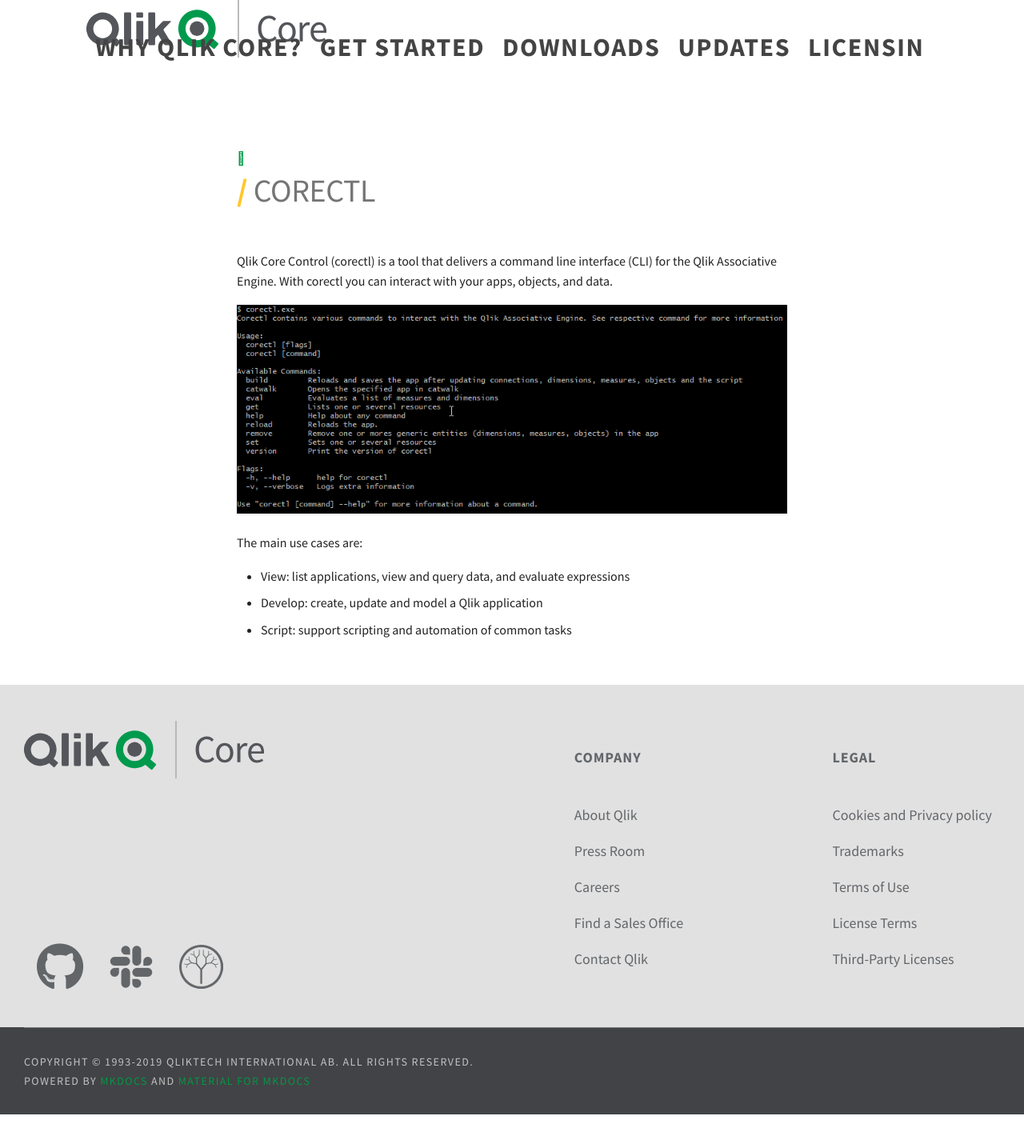
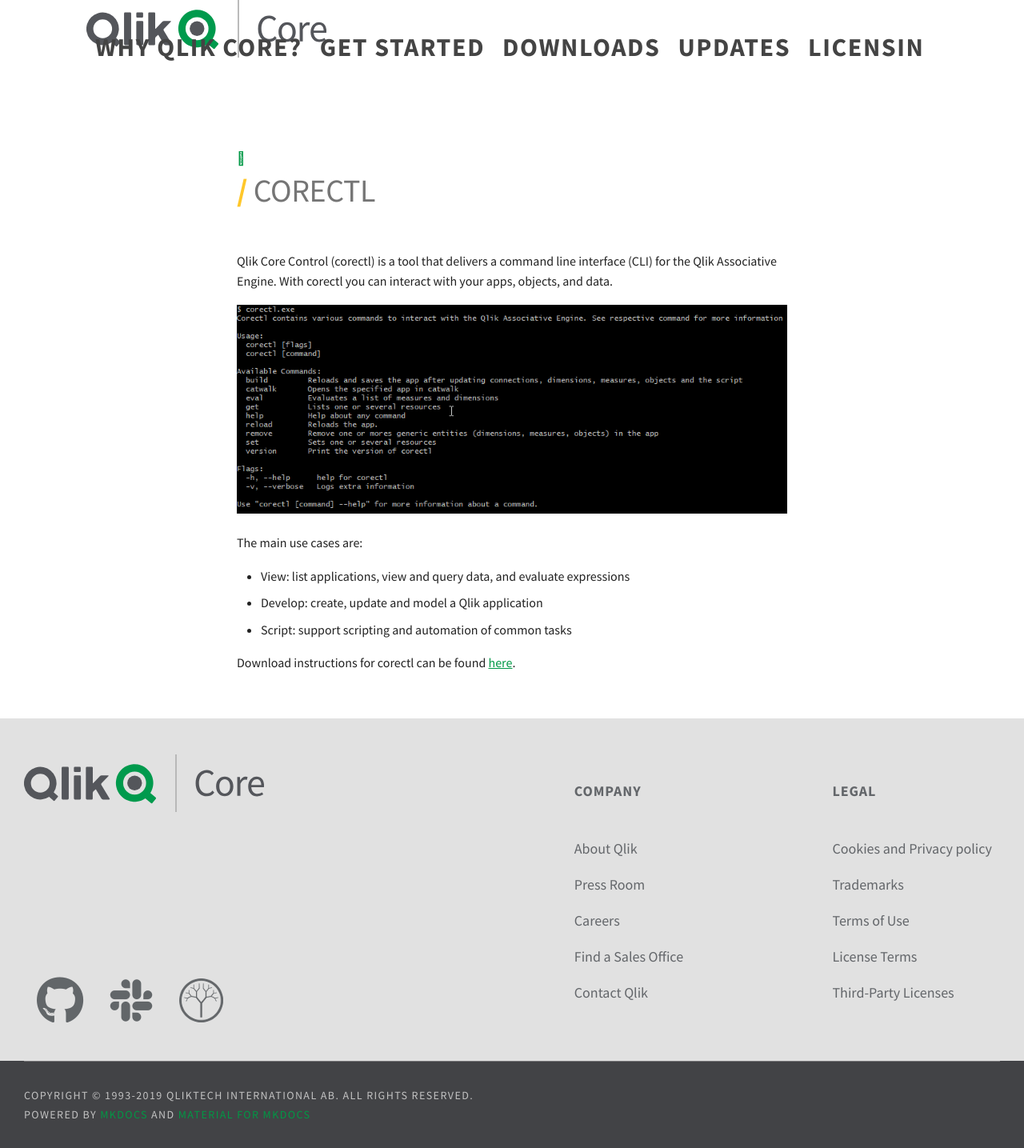
Before and after one commit to qlik-oss/core-website, an MkDocs documentation site: the page built from docs/tooling/corectl.md, in a window 1280 px wide. Shown: the whole page at 80% size. Built offline with MkDocs 1.6.1 and Material for MkDocs 9.7.7, drawn with Linux system fonts in a browser that asks for light colours; nearby versions of some CDN libraries; library files that are not in the unit come from our copies; comment, search, counter and statistics services are not loaded; before the commit the page ends 1393 px from its top, so only the background shows below that.

Commit message:
Update corectl.md (#482)
Added download instructions

```diff
--- a/docs/tooling/corectl.md
+++ b/docs/tooling/corectl.md
@@ -10,3 +10,5 @@
 * View: list applications, view and query data, and evaluate expressions
 * Develop: create, update and model a Qlik application
 * Script: support scripting and automation of common tasks
+
+Download instructions for corectl can be found [here](https://github.com/qlik-oss/corectl#download).
```
